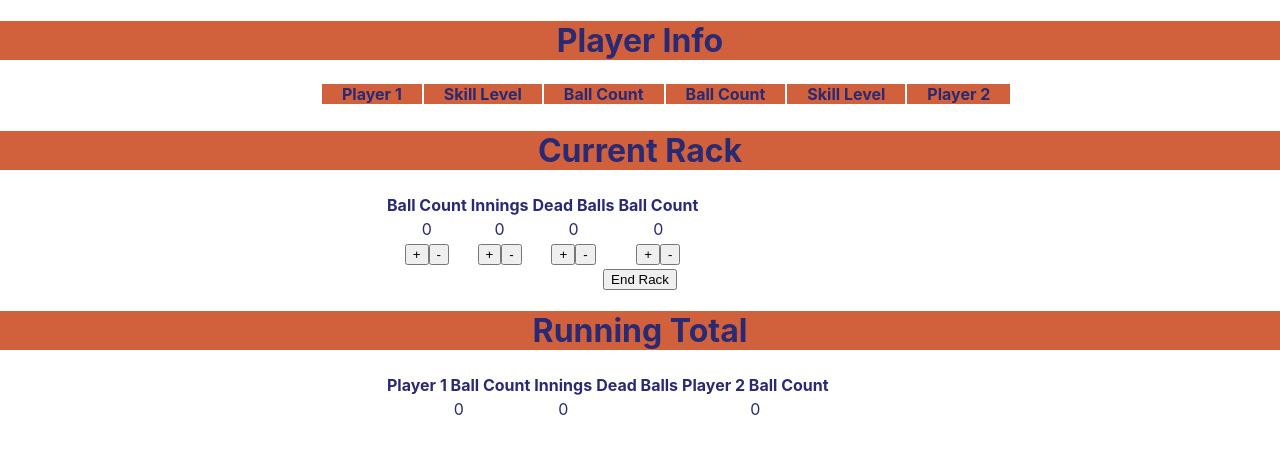
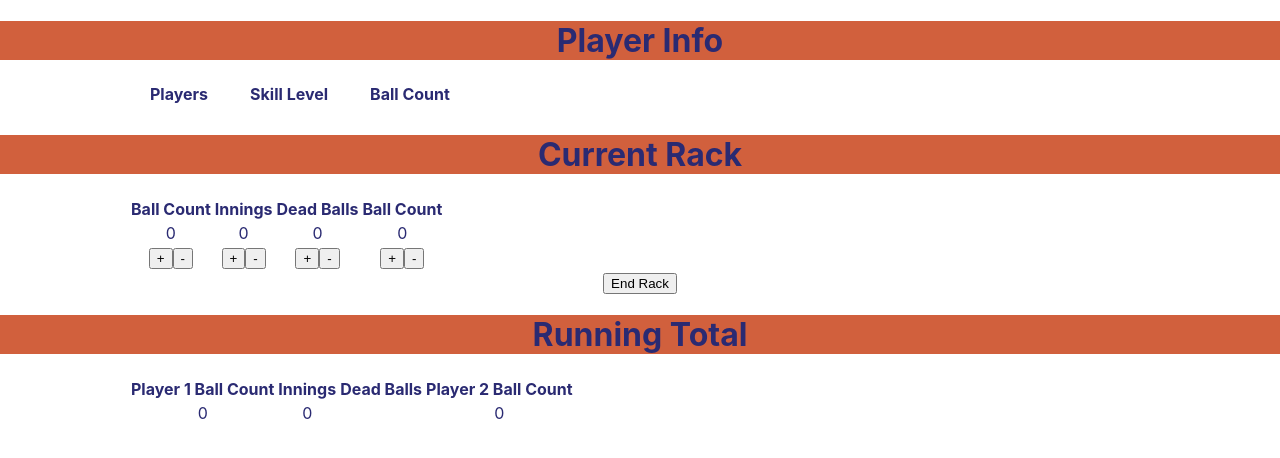
Before and after one commit to danmada/apa-score-sheet, a React (Create React App) app in the folder apa_score_sheet/: page / in a window 1280 px wide. Both pictures are taken after a click on the button "Set Player Info". Shown: the top 458 px of the page. Built offline with nearby package versions, Linux system fonts and the light colour scheme.

Commit message:
add css round 2

```diff
--- a/apa_score_sheet/src/components/NewRack.js
+++ b/apa_score_sheet/src/components/NewRack.js
@@ -77,8 +77,11 @@ const MainDiv = styled.div`
 color: #2A2A72;
 `
 const SetTable = styled.table`
-padding-left: 30%;
+padding-left: 10%;
 `
 const Header = styled.h1`
 background-color: #D1603D;
 `
+const DataCell = styled.td`
+padding-right: 5pt;
+`
--- a/apa_score_sheet/src/components/PlayerInfo.js
+++ b/apa_score_sheet/src/components/PlayerInfo.js
@@ -81,25 +81,22 @@ function getBallCount(skill) {
         <SetTable>
             <thead>
                 <tr>
-                    <SetTableHead>Player 1</SetTableHead>
+                    <SetTableHead>Players</SetTableHead>
                     <SetTableHead>Skill Level</SetTableHead>
                     <SetTableHead>Ball Count</SetTableHead>
-                    <SetTableHead>Ball Count</SetTableHead>
-                    <SetTableHead>Skill Level</SetTableHead>
-                    <SetTableHead>Player 2</SetTableHead>
-
                 </tr>
-            </thead>
-            <tbody>
                 <tr>
                     <td>{playerOne}</td>
                     <td>{playerOneSkill}</td>
                     <td>{getBallCount({playerOneSkill})}</td>
+                </tr>
+                <tr>
+                    <td>{playerTwo}</td>
+                    <td>{playerTwoSkill}</td>
                     <td>{getBallCount({playerTwoSkill})}</td>
-                    <td>{playerTwoSkill}</td>
-                    <td>{playerTwo}</td>
                 </tr>
-            </tbody>
+
+            </thead>
         </SetTable>
         }
         </MainDiv>
@@ -115,12 +112,11 @@ color: #2A2A72;
 `
 
 const SetTable = styled.table`
-padding-left: 25%;
+padding-left: 10%;
 `
 
 const SetTableHead = styled.th`
 padding: 0px 20px;
-background-color: #D1603D;
 `
 
 const Header = styled.h1`
--- a/apa_score_sheet/src/components/RunningTotal.js
+++ b/apa_score_sheet/src/components/RunningTotal.js
@@ -13,14 +13,14 @@ const innings = completedInnings.map((data) => {
         <MainDiv>
         <Header>Running Total</Header>
         <SetTable>
-            <thead>
+            <TableHead>
             <tr>
                 <th>Player 1 Ball Count</th>
                 <th>Innings</th>
                 <th>Dead Balls</th>
                 <th>Player 2 Ball Count</th>
             </tr>
-            </thead>
+            </TableHead>
             {innings}
             <CountTotals
                     completedInnings={completedInnings}
@@ -45,5 +45,8 @@ const Header = styled.h1`
 background-color: #D1603D;
 `
 const SetTable = styled.table`
-padding-left: 30%;
+padding-left: 10%;
 `
+const TableHead = styled.thead`
+border-bottom: 5px solid red;
+`
```
